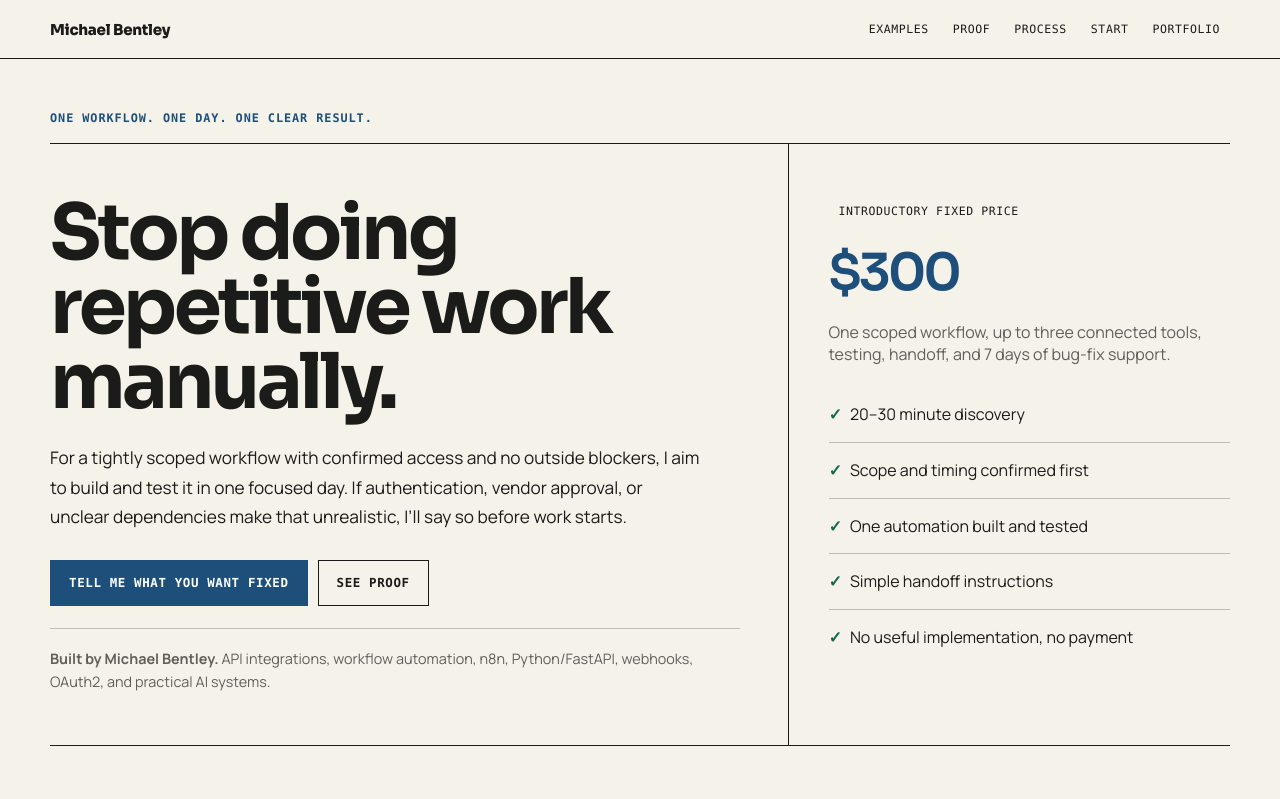
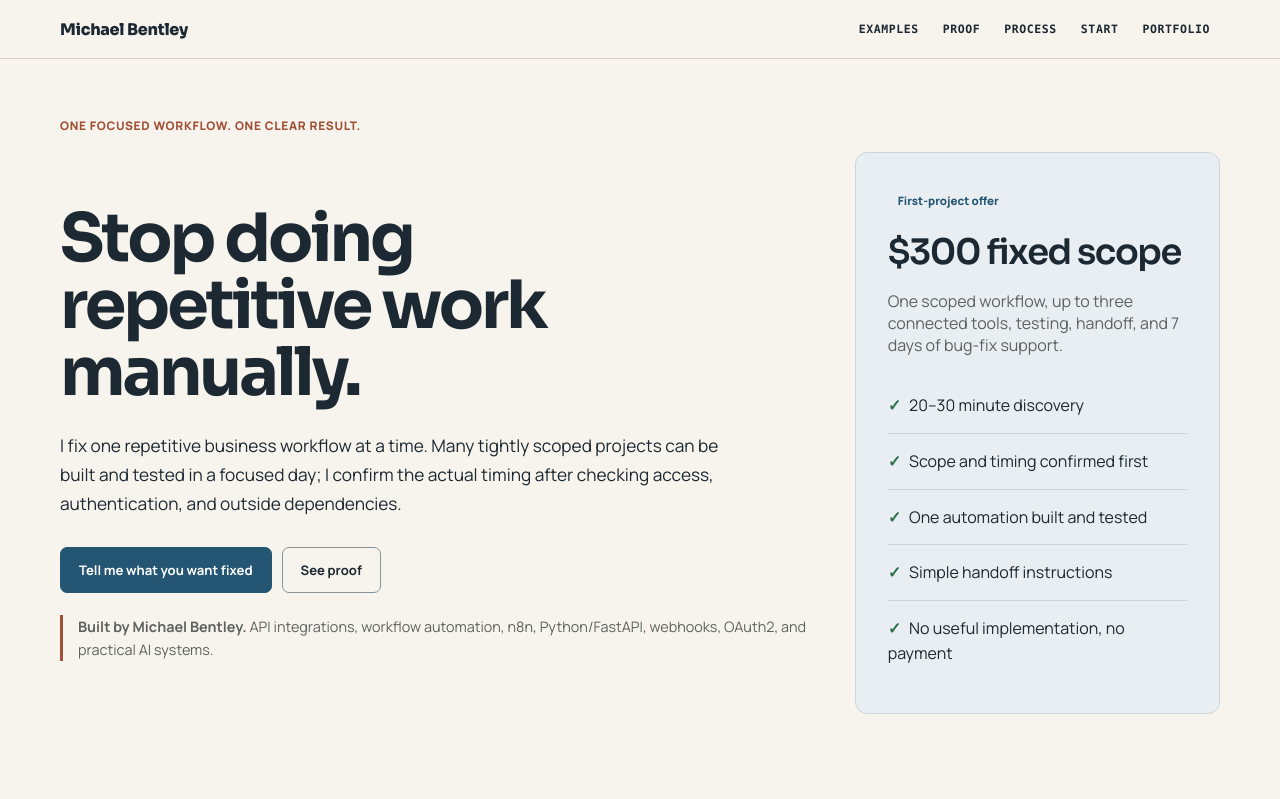
Before and after one commit to bentley-michael/bentley-michael.github.io, a plain HTML site: page automation-fix/index.html in a window 1280 px wide. Shown: the top 799 px of the page. Drawn offline with Linux system fonts and the light colour scheme.

Commit message:
Refine fixed-scope offer presentation

```diff
--- a/automation-fix/index.html
+++ b/automation-fix/index.html
@@ -27,24 +27,41 @@
     .form-wrap{display:grid;grid-template-columns:.85fr 1.15fr;border:1px solid var(--text)}.form-copy,.form-panel{padding:32px}.form-panel{border-left:1px solid var(--text);background:var(--panel)}form{display:grid;gap:14px}label{font-size:.82rem;font-weight:800}input,textarea,select{width:100%;font:inherit;color:var(--text);background:var(--bg);border:1px solid var(--text);padding:13px 14px;border-radius:0}textarea{min-height:130px;resize:vertical}.field{display:grid;gap:7px}.two{display:grid;grid-template-columns:1fr 1fr;gap:14px}.hint{font-size:.82rem;color:var(--muted);line-height:1.5}.email-backup{margin-top:20px;padding-top:18px;border-top:1px solid var(--line);font-size:.9rem;line-height:1.6}.email-backup a{text-decoration:underline;text-underline-offset:3px}.guarantee{margin-top:26px;padding:22px;border:1px solid var(--text);background:#fff}.guarantee strong{display:block;font-family:"Sora",sans-serif;margin-bottom:6px}footer{margin-top:72px;border-top:1px solid var(--text);padding:24px 0;color:var(--muted);font-size:.86rem}
     @media(max-width:950px){.workflow{grid-template-columns:1fr}.step{min-height:0;border-right:0;border-bottom:1px solid var(--line)}.step:last-child{border-bottom:0}.proof-grid{grid-template-columns:1fr}.proof-card{border-right:0;border-bottom:1px solid var(--text)}.proof-card:last-child{border-bottom:0}}
     @media(max-width:850px){.hero-grid,.split,.form-wrap{grid-template-columns:1fr}.hero-side,.split>div+div,.form-panel{border-left:0;border-top:1px solid var(--text)}.hero-copy{padding-right:0}.hero-side{padding-left:0}.section-head{grid-template-columns:1fr}.section-head p{grid-column:1}.grid{grid-template-columns:1fr 1fr}}
-    @media(max-width:600px){header{position:relative}.navlinks{display:none}.hero{padding-top:38px}.hero-copy,.hero-side{padding-top:36px;padding-bottom:36px}.grid,.two{grid-template-columns:1fr}.form-copy,.form-panel,.split>div,.card,.proof-card{padding:22px}h1{font-size:clamp(3rem,15vw,4.8rem)}}
+    @media(max-width:600px){header{position:sticky}.nav{flex-wrap:wrap}.navlinks{display:flex;width:100%;overflow-x:auto;white-space:nowrap;scrollbar-width:none}.navlinks::-webkit-scrollbar{display:none}.navlinks a:nth-child(2),.navlinks a:nth-child(3){display:none}.hero{padding-top:38px}.hero-copy,.hero-side{padding-top:36px;padding-bottom:36px}.grid,.two{grid-template-columns:1fr}.form-copy,.form-panel,.split>div,.card,.proof-card{padding:22px}h1{font-size:clamp(2.55rem,12vw,4rem)}}
     a:focus-visible,button:focus-visible,input:focus-visible,textarea:focus-visible,select:focus-visible{outline:3px solid var(--accent);outline-offset:3px}
+
+    /* Human-centered professional refinement */
+    :root{--bg:#f7f4ed;--panel:#fffdf8;--text:#1c2832;--muted:#5e625f;--line:#d8d1c4;--accent:#245674;--rust:#a14f36;--green:#327052;--max:1160px}
+    header{background:rgba(247,244,237,.96);border-bottom-color:var(--line)}
+    .nav{flex-wrap:wrap}.brand{font-size:1rem}.navlinks{font-family:"Manrope",system-ui,sans-serif;font-size:.82rem;font-weight:700;text-transform:none;letter-spacing:0}.navlinks a{border-radius:6px}.navlinks a:hover{background:var(--accent)}
+    .hero{padding-top:58px}.hero-grid{grid-template-columns:minmax(0,1.35fr) minmax(300px,.65fr);gap:36px;border:0;align-items:center}.hero-copy{padding:30px 0}.hero-side{padding:32px;border:1px solid #cbd6db;border-radius:12px;background:#e8eef1}.kicker{font-family:"Manrope",system-ui,sans-serif;color:var(--accent);letter-spacing:.06em}.hero .kicker{color:var(--rust)}h1{max-width:13ch;font-size:clamp(2.8rem,5.2vw,4.8rem);line-height:1.01}.lead{max-width:64ch}.cred{border-top:0;padding-top:0;padding-left:15px;border-left:3px solid var(--rust)}
+    .price{font-size:2.2rem;color:var(--text);letter-spacing:-.04em}.hero-side .mono{font-family:"Manrope",system-ui,sans-serif;color:var(--accent);font-weight:800;text-transform:none;letter-spacing:0}.hero-side .clean li{border-bottom-color:#cbd6db}.hero-side .clean li:last-child{border-bottom:0}
+    .button{border-radius:7px;font-family:"Manrope",system-ui,sans-serif;font-size:.82rem;text-transform:none;letter-spacing:0}.button.secondary{border-color:#89949a}
+    section{padding-top:88px}.section-head{display:block;padding-bottom:24px;border-bottom:0}.section-head h2{margin-top:10px;max-width:25ch;font-size:clamp(1.9rem,3.4vw,3.2rem);line-height:1.08}.section-head p{margin-top:14px}
+    .grid{grid-template-columns:repeat(3,1fr);gap:16px;border:0}.card{padding:25px;border:1px solid var(--line);border-radius:10px;background:var(--panel)}.num{margin-bottom:14px;font-family:"Manrope",system-ui,sans-serif;color:var(--rust)}
+    .workflow{gap:10px;border:0}.step{min-height:140px;border:1px solid var(--line);border-radius:9px;background:var(--panel)}.step:last-child{border-right:1px solid var(--line)}
+    .proof-grid{grid-template-columns:1.2fr .9fr .9fr;gap:16px;border:0}.proof-card{padding:28px;border:1px solid var(--line);border-radius:10px;background:var(--panel)}.proof-card:last-child{border-right:1px solid var(--line)}.proof-card:first-child{background:linear-gradient(135deg,#fffdf8 0%,#eef3f4 100%);border-color:#c9d5da}.pill{border-radius:6px;background:var(--bg)}
+    .split,.form-wrap{gap:16px;border:0}.split>div,.form-copy,.form-panel{border:1px solid var(--line);border-radius:10px;background:var(--panel)}.split>div+div,.form-panel{border-left:1px solid var(--line)}.guarantee{border:0;border-left:3px solid var(--rust);background:transparent;padding:10px 0 10px 18px}
+    input,textarea,select{border-color:#89949a;border-radius:7px;background:#fff}.form-wrap{align-items:start}.form-panel{background:var(--panel)}footer{border-top-color:var(--line)}
+    @media(max-width:950px){.proof-grid{grid-template-columns:1fr}.proof-card,.proof-card:last-child{border-right:1px solid var(--line);border-bottom:1px solid var(--line)}}
+    @media(max-width:850px){.hero-grid{grid-template-columns:1fr}.hero-side{max-width:680px}.split,.form-wrap{gap:14px}.hero-side,.split>div+div,.form-panel{border-left:1px solid var(--line);border-top:1px solid var(--line)}}
+    @media(max-width:600px){.hero{padding-top:34px}.hero-copy{padding-top:18px}.hero-side{padding:25px}.grid{gap:12px}.workflow{gap:10px}.step{min-height:0;border-right:1px solid var(--line)}section{padding-top:68px}.section-head h2{font-size:clamp(1.85rem,9vw,2.6rem)}}
   </style>
 </head>
 <body>
 <header><div class="shell nav"><a class="brand" href="/">Michael Bentley</a><nav class="navlinks"><a href="#examples">Examples</a><a href="#proof">Proof</a><a href="#process">Process</a><a href="#start">Start</a><a href="/">Portfolio</a></nav></div></header>
 <main><div class="shell">
   <section class="hero" aria-labelledby="hero-title">
-    <div class="kicker">One workflow. One day. One clear result.</div>
+    <div class="kicker">One focused workflow. One clear result.</div>
     <div class="hero-grid">
       <div class="hero-copy">
         <h1 id="hero-title">Stop doing repetitive work manually.</h1>
-        <p class="lead">For a tightly scoped workflow with confirmed access and no outside blockers, I aim to build and test it in one focused day. If authentication, vendor approval, or unclear dependencies make that unrealistic, I’ll say so before work starts.</p>
+        <p class="lead">I fix one repetitive business workflow at a time. Many tightly scoped projects can be built and tested in a focused day; I confirm the actual timing after checking access, authentication, and outside dependencies.</p>
         <div class="cta"><a class="button" href="#start">Tell me what you want fixed</a><a class="button secondary" href="#proof">See proof</a></div>
         <div class="cred"><strong>Built by Michael Bentley.</strong> API integrations, workflow automation, n8n, Python/FastAPI, webhooks, OAuth2, and practical AI systems.</div>
       </div>
       <aside class="hero-side">
-        <div class="mono">Introductory fixed price</div><div class="price">$300</div>
+        <div class="mono">First-project offer</div><div class="price">$300 fixed scope</div>
         <p class="muted">One scoped workflow, up to three connected tools, testing, handoff, and 7 days of bug-fix support.</p>
         <ul class="clean" style="margin-top:22px"><li><span class="check">✓</span>20–30 minute discovery</li><li><span class="check">✓</span>Scope and timing confirmed first</li><li><span class="check">✓</span>One automation built and tested</li><li><span class="check">✓</span>Simple handoff instructions</li><li><span class="check">✓</span>No useful implementation, no payment</li></ul>
       </aside>
@@ -113,7 +130,7 @@
   <section id="start" aria-labelledby="start-title">
     <div class="section-head"><div class="kicker">Start here</div><h2 id="start-title">Tell me the thing your business keeps doing manually.</h2><p>You do not need to know what automation tool you need. Describe the repetitive task, what happens now, and what you wish happened instead.</p></div>
     <div class="form-wrap"><div class="form-copy"><div class="kicker">Fixed-Scope Automation Fix</div><h3 style="font-size:2rem;line-height:1.05">I’ll confirm the scope, price, and realistic turnaround.</h3><p class="lead muted" style="font-size:1rem">If it fits, we agree on the workflow and outcome before any work starts. If it is larger or depends on outside approvals, I will tell you instead of forcing it into the wrong package.</p><div class="email-backup">Prefer email? <a href="mailto:mnbentley@outlook.com?subject=Fixed-Scope%20Business%20Automation%20Fix">mnbentley@outlook.com</a></div></div>
-      <div class="form-panel"><form action="https://formsubmit.co/mnbentley@outlook.com" method="POST"><input type="hidden" name="_subject" value="New One-Day Automation Fix lead" /><input type="hidden" name="_template" value="table" /><input type="hidden" name="_captcha" value="false" /><input type="hidden" name="_next" value="https://bentley-michael.github.io/automation-fix/thanks.html" /><input type="text" name="_honey" style="display:none" tabindex="-1" autocomplete="off" />
+      <div class="form-panel"><form action="https://formsubmit.co/mnbentley@outlook.com" method="POST"><input type="hidden" name="_subject" value="New Fixed-Scope Automation lead" /><input type="hidden" name="_template" value="table" /><input type="hidden" name="_captcha" value="false" /><input type="hidden" name="_next" value="https://bentley-michael.github.io/automation-fix/thanks.html" /><input type="text" name="_honey" style="display:none" tabindex="-1" autocomplete="off" />
         <div class="two"><div class="field"><label for="name">Name</label><input id="name" name="name" autocomplete="name" required /></div><div class="field"><label for="business">Business</label><input id="business" name="business" autocomplete="organization" /></div></div>
         <div class="field"><label for="email">Email</label><input id="email" name="email" type="email" autocomplete="email" required /></div>
         <div class="field"><label for="problem">What repetitive task do you want fixed?</label><textarea id="problem" name="problem" required></textarea><div class="hint">Example: “Every new website lead gets copied into a spreadsheet, then someone emails the sales manager.”</div></div>
```
